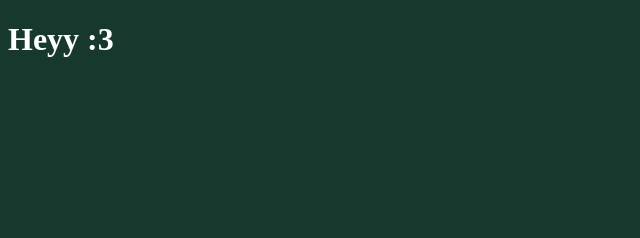
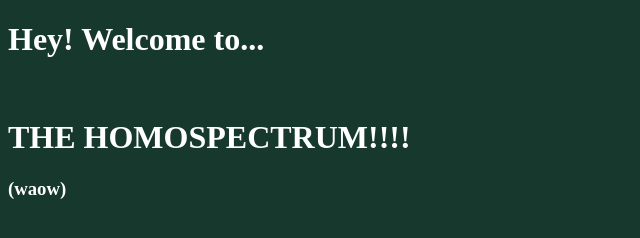
Before and after one commit to Gayytimelord/Homospectrum, a plain HTML site: page index.html in a window 1280 px wide. Shown: the whole page, without its empty margins (0-640 px from the left). Drawn offline with Linux system fonts and the light colour scheme.

Commit message:
made it cooler

```diff
--- a/index.html
+++ b/index.html
@@ -11,8 +11,18 @@
 			color: White;
 		}
 	</style>
+
+	<script>
+	setInterval(function script(){
+		const randomColour = Math.floor(Math.random()*16777215).toString(16);
+		document.body.style.titlerainbow = "#" + randomColour;
+	},500)
+</script>
 </head>
 <body>
-<h1>Heyy :3</h1>
+<h1>Hey! Welcome to... </h1>
+<br>
+<h1 id="titlerainbow">THE HOMOSPECTRUM!!!!</h1>
+<h3>(waow)</h3>
 </body>
 </html>
```
